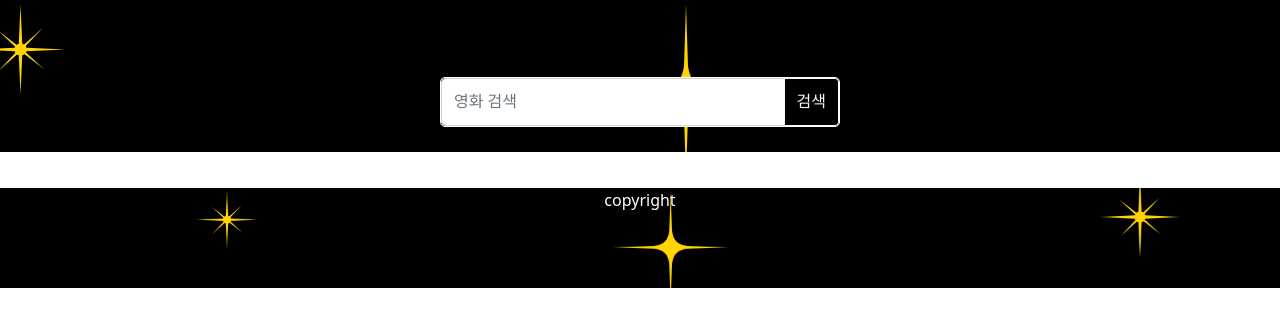
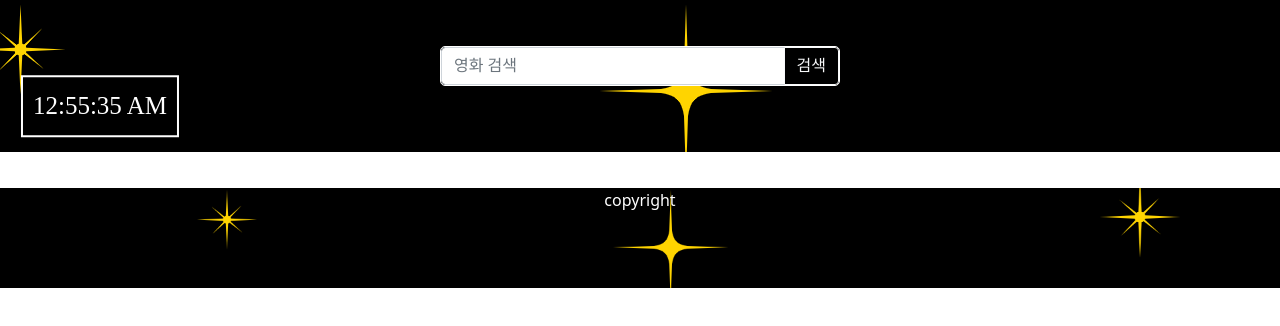
Before and after one commit to lemon-table/sparta_movie_collection, a plain HTML site: page index.html in a window 1280 px wide. Shown: the part 248-574 px from the top of the page. Drawn offline with nearby package versions, Linux system fonts and the light colour scheme; no server answers; a web font is replaced by a local one.

Commit message:
시계 추가

```diff
--- a/index.html
+++ b/index.html
@@ -20,12 +20,16 @@
             <input id = "search" type="text" class="form-control" onkeyup="enterkey()" placeholder="영화 검색" aria-label="Input group example" aria-describedby="btnGroupAddon">
             <button type="button" onclick="searchMovie()" class="btn btn-outline-light">검색</button>
         </div>
+        <div id="parent">
+            <div id="timeDisplay">
+            </div>
+        </div>
     </div>
     <div class="myCards">
         <div id="card" class="row row-cols-1 row-cols-md-4 g-4">
         </div>
     </div>
-    <footer id="foot">
+    <footer>
         copyright
     </footer>
     <script src ="main.js"></script>
--- a/main.js
+++ b/main.js
@@ -127,14 +127,42 @@ function createDiv(movie_list_det){
 
         document.getElementById("card").append(cerateDiv);
 
-        /*cerateDiv.addEventListener('click', function(event){
-                alert('영화 id : '+id);
-        });*/
-
         msgId(id);
 }
+
+
+//+추가 실시간 시계
+function showTime(){
+        var date = new Date();
+        var h = date.getHours();
+        var m = date.getMinutes();
+        var s = date.getSeconds();
+        var session = "AM";
+
+        if(h == 0){
+          h = 12;
+        }
+
+        if(h > 12){
+          h = h - 12;
+          session = "PM";
+        }
+
+        h = (h < 10) ? "0" + h : h;
+        m = (m < 10) ? "0" + m : m;
+        s = (s < 10) ? "0" + s : s;
+
+        var time = h + ":" + m + ":" + s + " " + session;
+        document.getElementById("timeDisplay").innerText = time;
+        document.getElementById("timeDisplay").textContent = time;
+        document.getElementById("timeDisplay").style.fontSize = "25px";
+        setTimeout(showTime, 1000);
+}
+
 
 window.onload = function(){
         // 페이지 열릴 때 검색함수 실행
         searchMovie();
+        showTime();
+
 }
--- a/style.css
+++ b/style.css
@@ -34,7 +34,7 @@
 }
 
 .myCards {
-    width: 1201px;
+    width: 1200px;
     margin: 30px auto 0px auto;
 }
 
@@ -45,26 +45,6 @@
     padding: 20px;
     box-shadow: 0px 0px 3px 0px blue;
     border-radius: 5px;
-}
-
-.movie_search {
-    width: 500px;
-    margin: 30px auto 0px auto;
-
-    padding: 20px;
-    box-shadow: 0px 0px 3px 0px white;
-    border-radius: 5px;
-}
-
-.mybtn {
-    display: flex;
-    flex-direction: row;
-    align-items: center;
-    justify-content: center;
-}
-
-.mybtn>button {
-    margin-right: 5px;
 }
 
 .col {
@@ -82,3 +62,18 @@ footer{
     background-position: bottom;
     background-size: cover;
 }
+
+#parent {
+    transform: translateX(-50%) translateY(-50%);
+    border: 2px solid rgb(255, 255, 255);
+    margin: 10px auto auto 100px;
+    padding: 10px 10px 10px 10px;
+    text-align: center;
+}
+
+#timeDisplay{
+    display: inline-block;
+    vertical-align: middle;
+    color: rgb(255, 255, 255);
+    font-size: 30px;
+}
```
